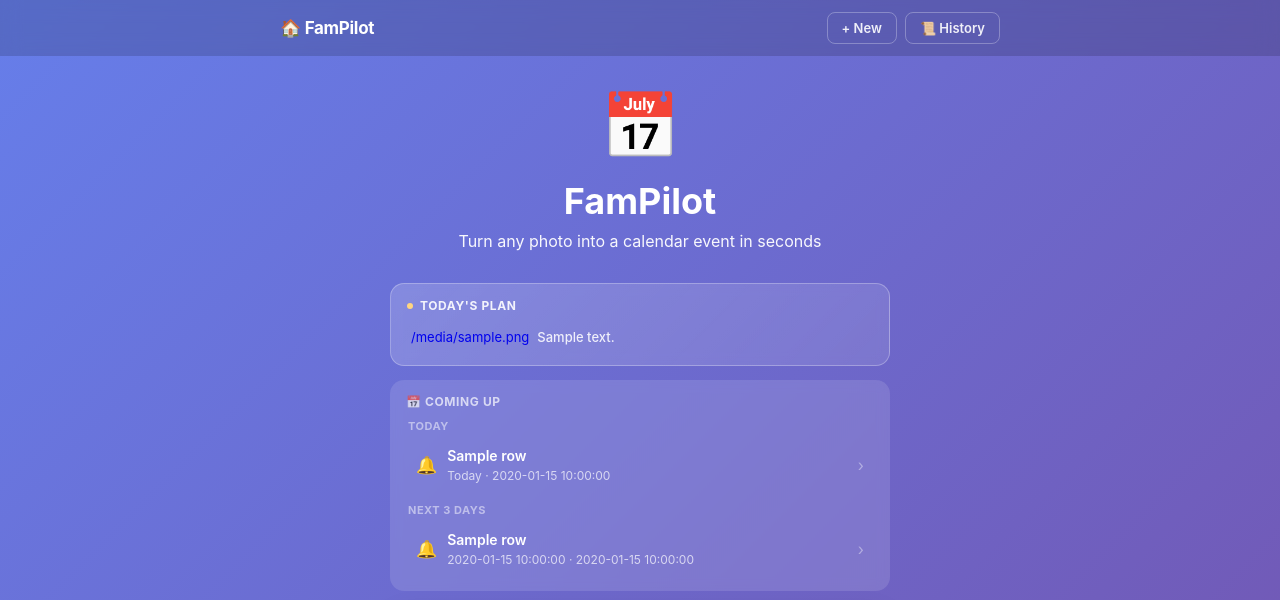
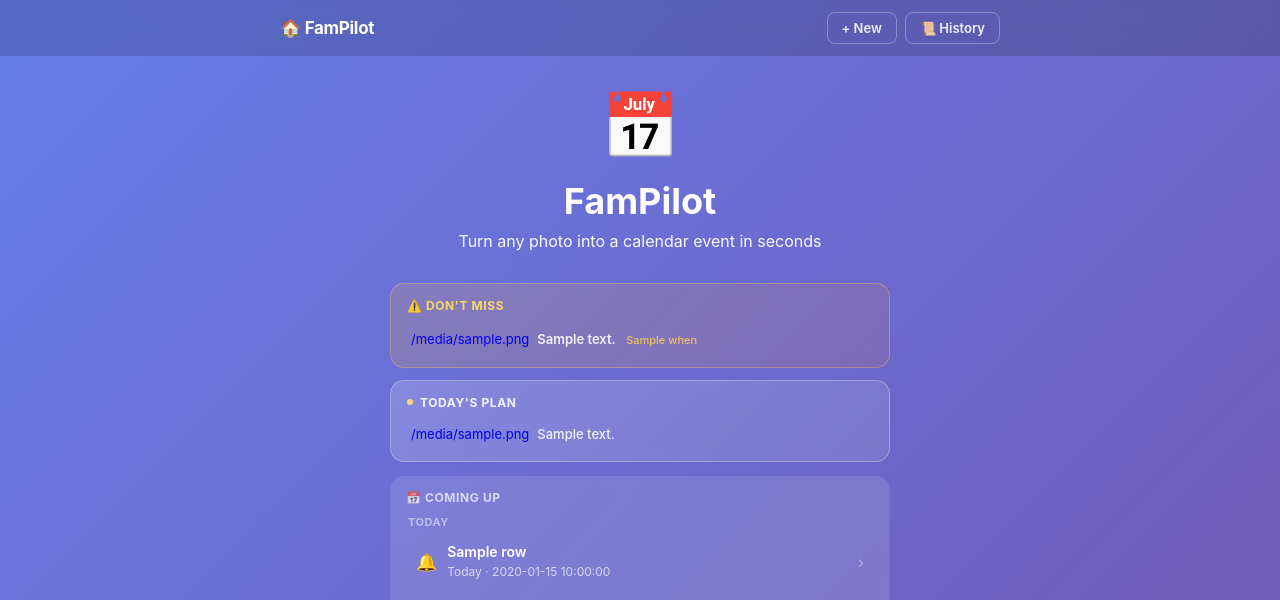
Before and after one commit to vdesai/fampilot, a FastAPI app: template templates/index.html in a window 1280 px wide. Shown: the top 600 px of the page. Run offline with FastAPI, Linux system fonts and the light colour scheme; the template is opened without the code that fills it: most values are stand-ins (such as "Sample title", 1, 10 or a date in 2020); data that the repository does not hold is empty.

Commit message:
Add Risk Detection "Don't Miss" section to homepage
_build_risk_items() flags:
- All today's tasks and reminders (require action today)
- Today's events starting within the next 3 hours (with "in N mins/hours" label)
- Tomorrow's high-priority tasks

Section renders above "Today's Plan", hidden entirely when no risk items exist.
Each item links to its detail page; when-label shown in amber alongside title.

Co-Authored-By: Claude Sonnet 4.6 <noreply@anthropic.com>

```diff
--- a/app.py
+++ b/app.py
@@ -231,6 +231,58 @@ def generate_google_calendar_url(event: Dict[str, Optional[str]]) -> str:
     return url
 
 
+def _build_risk_items(today_items: list, later_items: list) -> list:
+    """Return at-risk items:
+    - All today's tasks and reminders (require action today)
+    - Today's events starting within the next 3 hours
+    - Tomorrow's high-priority tasks
+    """
+    import re
+    from datetime import date, timedelta
+    now      = datetime.now()
+    tomorrow = (date.today() + timedelta(days=1)).isoformat()
+    risk     = []
+
+    for row in today_items:
+        rtype = row["type"]
+        title = row["title"] or "Untitled"
+
+        if rtype in ("task", "reminder"):
+            icon = "✅" if rtype == "task" else "🔔"
+            risk.append({"icon": icon, "text": title, "when": "due today", "id": row["id"]})
+
+        elif rtype == "event":
+            time_str = row["time"] or ""
+            mt = re.search(r'(\d{1,2}):?(\d{2})?\s*(AM|PM)?', time_str, re.IGNORECASE) if time_str else None
+            if mt:
+                h = int(mt.group(1))
+                m = int(mt.group(2)) if mt.group(2) else 0
+                p = (mt.group(3) or "").upper()
+                if p == "PM" and h != 12: h += 12
+                if p == "AM" and h == 12: h = 0
+                event_dt   = now.replace(hour=h, minute=m, second=0, microsecond=0)
+                diff_mins  = (event_dt - now).total_seconds() / 60
+                if -30 <= diff_mins <= 180:   # started up to 30 min ago or within 3 h
+                    if diff_mins <= 0:
+                        when_label = "starting now"
+                    elif diff_mins < 60:
+                        mins = int(diff_mins)
+                        when_label = f"in {mins} min{'s' if mins != 1 else ''}"
+                    else:
+                        hrs = round(diff_mins / 60, 1)
+                        hrs_int = int(hrs)
+                        when_label = f"in {hrs_int} hour{'s' if hrs_int != 1 else ''}"
+                    risk.append({"icon": "📅", "text": title, "when": when_label, "id": row["id"]})
+            # Events with no parseable time are not flagged (not urgently missed)
+
+    for row in later_items:
+        if row["start_date"] == tomorrow and row["type"] == "task" and row["priority"] == "high":
+            risk.append({"icon": "✅", "text": row["title"] or "Untitled",
+                         "when": "due tomorrow", "id": row["id"]})
+
+    return risk
+
+
 def _build_daily_briefing(today_items: list) -> list:
     """Return a list of {icon, text, type, id} dicts for today's items."""
     lines = []
@@ -265,6 +317,7 @@ async def home(request: Request):
         "today_items":         today_items,
         "later_items":         later_items,
         "today_str":           today_str,
+        "risk_items":          _build_risk_items(today_items, later_items),
         "briefing":            _build_daily_briefing(today_items),
         "triggered_reminders": db.get_recent_reminders(),
     })
--- a/templates/index.html
+++ b/templates/index.html
@@ -335,6 +335,52 @@
             flex: 1;
         }
 
+        /* ── Risk / Don't Miss ── */
+        .risk-card {
+            background: linear-gradient(135deg, rgba(255,180,60,0.18) 0%, rgba(255,140,40,0.10) 100%);
+            border: 1.5px solid rgba(255,200,80,0.35);
+            border-radius: 14px;
+            padding: 14px 16px 12px;
+            margin-bottom: 12px;
+            backdrop-filter: blur(6px);
+        }
+        .risk-header {
+            display: flex;
+            align-items: center;
+            gap: 7px;
+            margin-bottom: 10px;
+        }
+        .risk-title {
+            font-size: 12px;
+            font-weight: 700;
+            color: rgba(255,220,100,0.95);
+            text-transform: uppercase;
+            letter-spacing: 0.6px;
+        }
+        .risk-line {
+            display: flex;
+            align-items: baseline;
+            gap: 8px;
+            padding: 5px 4px;
+            border-radius: 7px;
+            text-decoration: none;
+            transition: background 0.15s;
+        }
+        .risk-line:hover { background: rgba(255,255,255,0.1); }
+        .risk-line-icon { font-size: 13px; flex-shrink: 0; line-height: 1.5; }
+        .risk-line-body { flex: 1; min-width: 0; }
+        .risk-line-text {
+            font-size: 13px;
+            color: rgba(255,255,255,0.9);
+            font-weight: 600;
+        }
+        .risk-line-when {
+            font-size: 11px;
+            color: rgba(255,210,80,0.85);
+            font-weight: 500;
+            margin-left: 6px;
+        }
+
         /* ── Daily Briefing ── */
         .briefing-card {
             background: linear-gradient(135deg, rgba(255,255,255,0.18) 0%, rgba(255,255,255,0.10) 100%);
@@ -606,6 +652,24 @@
             <button type="button" class="reminder-dismiss" title="Dismiss" onclick="dismissBanner(this.closest('.reminder-banner'))">×</button>
         </div>
         {% endfor %}
+
+        <!-- Don't Miss (only shown when there are risk items) -->
+        {% if risk_items %}
+        <div class="risk-card">
+            <div class="risk-header">
+                <span class="risk-title">⚠️ Don't Miss</span>
+            </div>
+            {% for item in risk_items %}
+            <a href="/history/{{ item.id }}" class="risk-line">
+                <span class="risk-line-icon">{{ item.icon }}</span>
+                <span class="risk-line-body">
+                    <span class="risk-line-text">{{ item.text }}</span>
+                    <span class="risk-line-when">{{ item.when }}</span>
+                </span>
+            </a>
+            {% endfor %}
+        </div>
+        {% endif %}
 
         <!-- Daily Briefing -->
         <div class="briefing-card">
```
